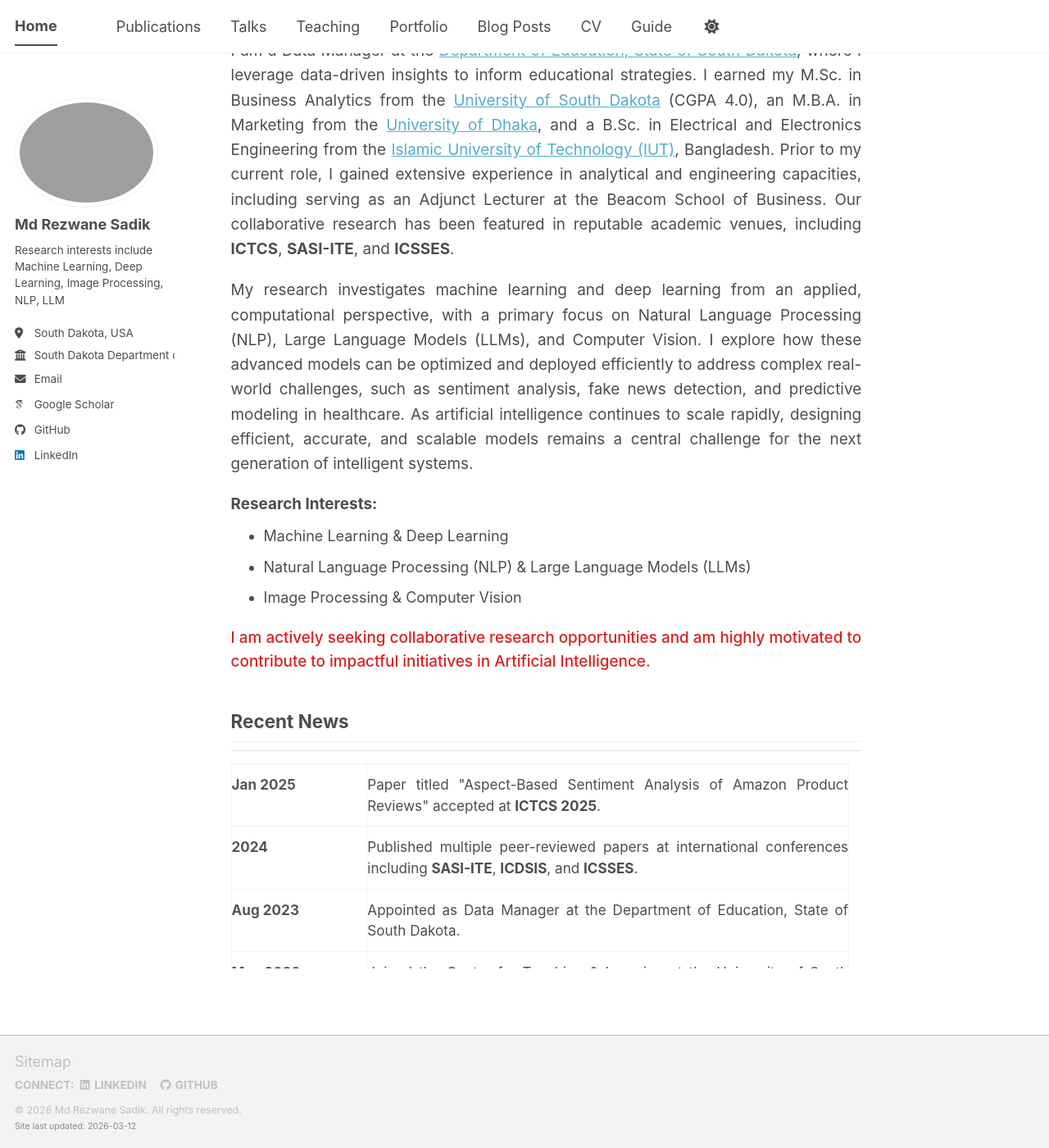
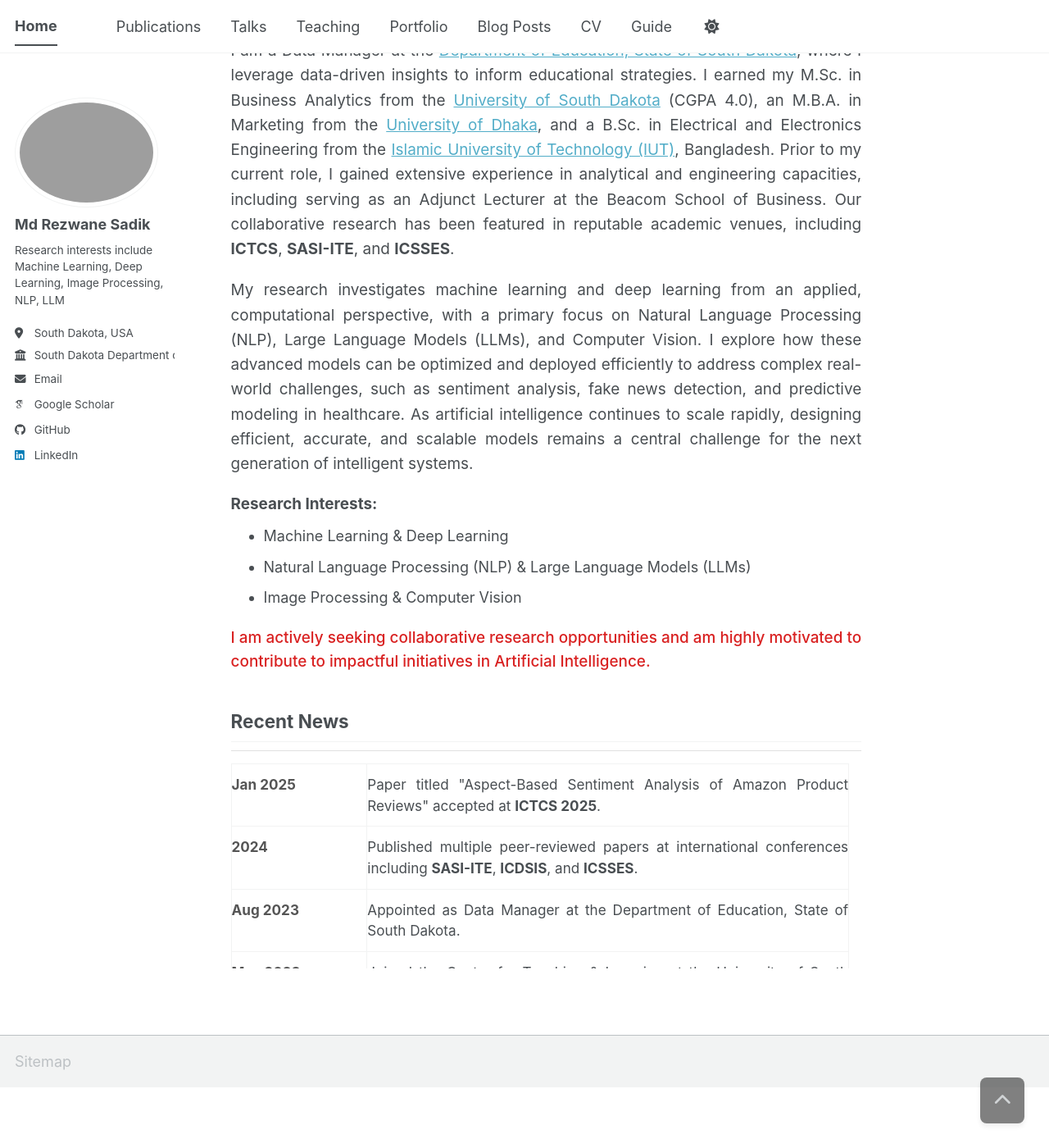
Before and after one commit to rez1Sadik/rez1Sadik.github.io, a Jekyll site: the page built from _pages/about.md, in a window 1280 px wide and 1400 px high, scrolled down 96 px. Shown: the whole window at 82% size. Built offline with Jekyll 4.4.1, drawn with Linux system fonts in a browser that asks for light colours; some web fonts are replaced; a script bundle is joined from its source files by our own code; library files that are not in the unit come from our copies.

Commit message:
Added floating Back to Top button

```diff
--- a/_includes/footer.html
+++ b/_includes/footer.html
@@ -1,17 +1,33 @@
-<div class="page__footer-follow">
-  <ul class="social-icons">
-    <li><strong>Connect:</strong></li>
-    {% if site.author.linkedin %}
-      <li><a href="https://linkedin.com/in/{{ site.author.linkedin }}" rel="nofollow noopener noreferrer"><i class="fab fa-fw fa-linkedin" aria-hidden="true"></i> LinkedIn</a></li>
-    {% endif %}
-    {% if site.author.github %}
-      <li><a href="https://github.com/{{ site.author.github }}" rel="nofollow noopener noreferrer"><i class="fab fa-fw fa-github" aria-hidden="true"></i> GitHub</a></li>
-    {% endif %}
-  </ul>
-</div>
+<a href="#" class="back-to-top" title="Back to top">
+  <i class="fas fa-chevron-up"></i>
+</a>
 
-<div class="page__footer-copyright">
-  &copy; {{ site.time | date: '%Y' }} {{ site.name | default: site.title }}. All rights reserved.
-  <br>
-  <span style="font-size: 0.85em; color: #888;">Site last updated: {{ site.time | date: "%Y-%m-%d" }}</span>
-</div>
+<style>
+  /* Enables smooth scrolling for the entire website */
+  html {
+    scroll-behavior: smooth;
+  }
+
+  /* Modern floating button styling */
+  .back-to-top {
+    position: fixed;
+    bottom: 30px;
+    right: 30px;
+    background-color: #4a4a4a; /* Dark gray */
+    color: #ffffff !important;
+    padding: 12px 16px;
+    border-radius: 8px; /* Slightly rounded corners */
+    text-decoration: none;
+    font-size: 1.2em;
+    z-index: 1000; /* Ensures it stays on top of other elements */
+    transition: all 0.3s ease;
+    opacity: 0.7;
+    box-shadow: 0 4px 6px rgba(0,0,0,0.1);
+  }
+
+  .back-to-top:hover {
+    background-color: #222222; /* Darker gray on hover */
+    opacity: 1;
+    transform: translateY(-3px); /* Slight lifting animation */
+  }
+</style>
```
